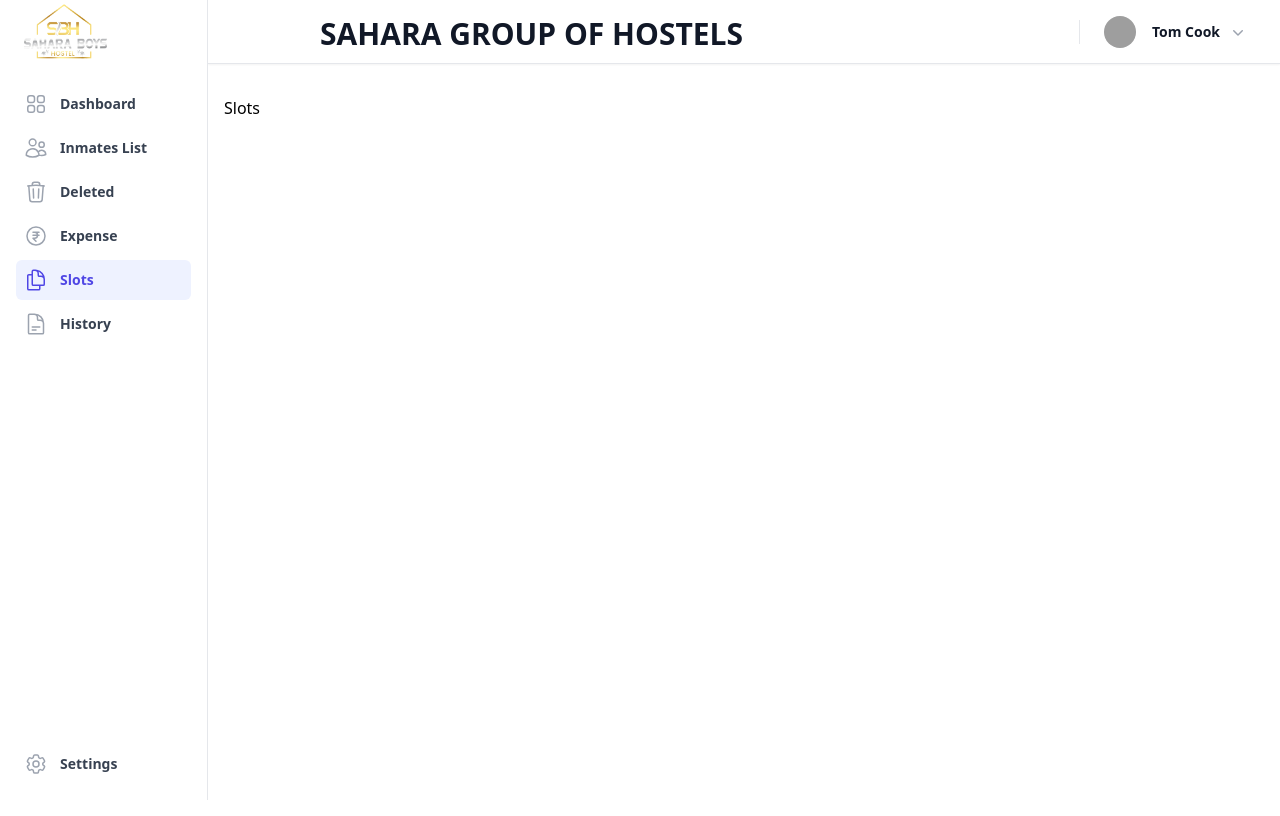
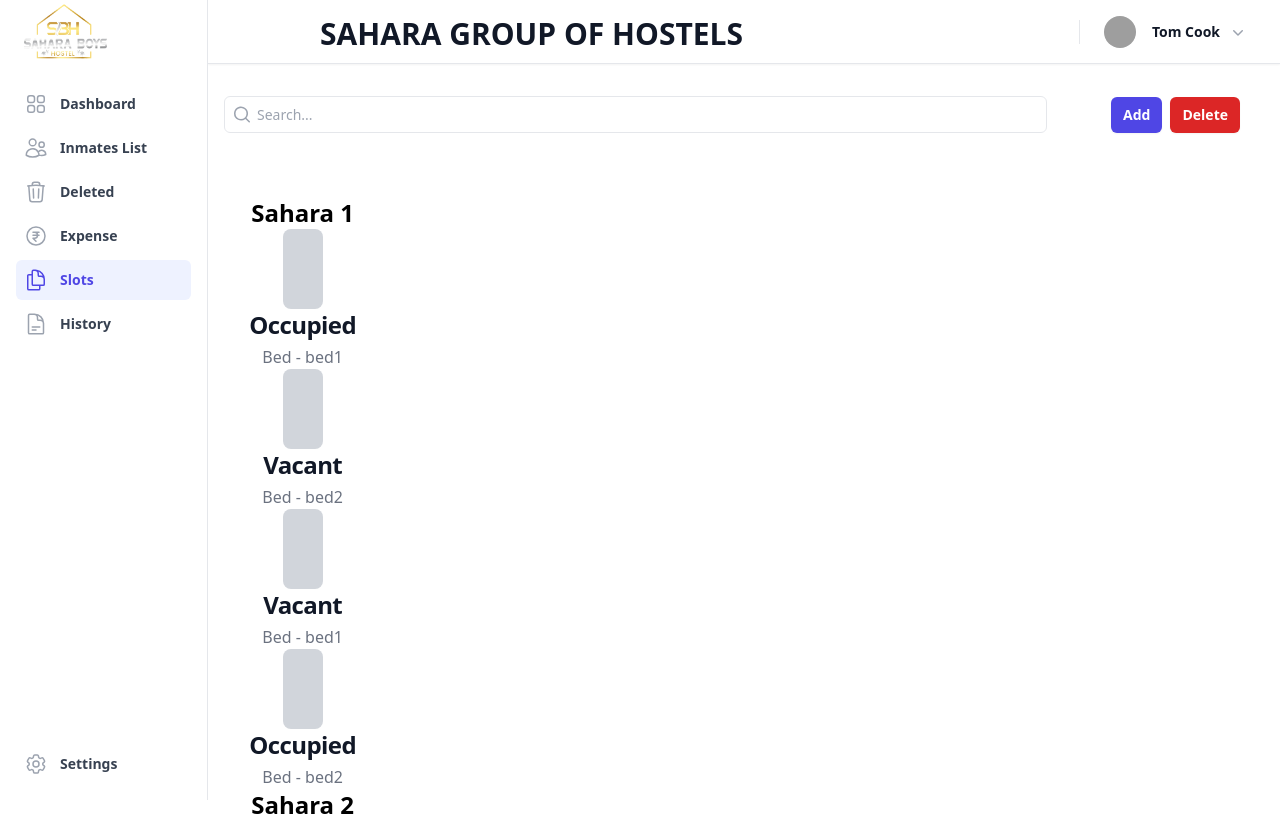
Before and after one commit to saqebkhan/sahara-app, a Vue app: page /slots in a window 1280 px wide. Shown: the top 816 px of the page. Built offline with nearby package versions, Linux system fonts and the light colour scheme; sample sign-in values are in the browser's storage; grey boxes are pictures that could not be loaded.

Commit message:
added first slot ui

```diff
--- a/src/components/Common/NotFound.vue
+++ b/src/components/Common/NotFound.vue
@@ -1,5 +1,28 @@
 <template>
-    <div>
-        404 page not found
+  <main
+    class="grid min-h-full place-items-center bg-white px-6 py-24 sm:py-32 lg:px-8"
+  >
+    <div class="text-center">
+      <p class="text-base font-semibold text-indigo-600">404</p>
+      <h1
+        class="mt-4 text-3xl font-bold tracking-tight text-gray-900 sm:text-5xl"
+      >
+        Page not found
+      </h1>
+      <p class="mt-6 text-base leading-7 text-gray-600">
+        Sorry, we couldn’t find the page you’re looking for.
+      </p>
+      <div class="mt-10 flex items-center justify-center gap-x-6">
+        <a
+          @click="$router.push({ name: RouteNames.HOME })"
+          class="text-sm font-semibold text-gray-900 cursor-pointer"
+          >Back to home <span aria-hidden="true">&rarr;</span></a
+        >
+      </div>
     </div>
+  </main>
 </template>
+
+<script setup>
+import { RouteNames } from "@/router";
+</script>
--- a/src/components/WebTemplate/Home.vue
+++ b/src/components/WebTemplate/Home.vue
@@ -141,7 +141,6 @@
           src="https://www.google.com/maps/embed?pb=!1m18!1m12!1m3!1d514343.8880309842!2d0!3d51.5073509!2m3!1f0!2f0!3f0!3m2!1i1024!2i768!4f13.1!3m3!1m2!1s0x47d8a00baf21de75%3A0x52963a5addd52a99!2sLondon%2C%20UK!5e0!3m2!1sen!2suk!4v1622616275283!5m2!1sen!2suk"
           class="w-full h-full"
           style="border: 0"
-          allowfullscreen=""
           loading="lazy"
         ></iframe>
       </div>
--- /dev/null
+++ b/src/components/modules/Slots/AddSlot.vue
@@ -0,0 +1,3 @@
+<template>
+  <div>Add Slot</div>
+</template>
--- /dev/null
+++ b/src/components/modules/Slots/DeleteSlot.vue
@@ -0,0 +1,5 @@
+<template>
+    <div>
+        Delete Slot
+    </div>
+</template>
--- a/src/components/modules/Slots/Slots.vue
+++ b/src/components/modules/Slots/Slots.vue
@@ -1,3 +1,113 @@
 <template>
-  <div>Slots</div>
+  <section class="bg-white">
+    <div class="flex sm:items-center sticky top-20">
+      <div class="sm:flex-auto">
+        <MagnifyingGlassIcon
+          class="pointer-events-none absolute inset-y-0 left-2 h-full w-5 text-gray-400"
+          aria-hidden="true"
+        />
+        <input
+          class="block h-full w-full py-2 pl-8 pr-0 placeholder:text-gray-400 focus:ring-0 focus:border-indigo-400 text-sm border rounded-md border-gray-200"
+          placeholder="Search..."
+          v-model="search"
+        />
+      </div>
+      <div class="lg:ml-16 ml-6">
+        <button
+          class="whitespace-nowrap"
+          type="button"
+          @click="$router.push({ name: RouteNames.ADD_SLOT })"
+          :class="commonClasses.buttonClasses"
+        >
+          Add
+        </button>
+        <button
+          class="whitespace-nowrap mx-2 bg-red-600 hover:bg-red-700"
+          type="button"
+          @click="$router.push({ name: RouteNames.DELETE_SLOT })"
+          :class="commonClasses.buttonClasses"
+        >
+          Delete
+        </button>
+      </div>
+    </div>
+    <div
+      class="py-8 max-sm:px-0 px-4 max-w-screen-xl text-center lg:py-16 lg:px-6"
+    >
+      <div
+        class="grid gap-8 max-sm:grid-cols-3 lg:gap-16 sm:grid-cols-3 md:grid-cols-4 lg:grid-cols-6"
+      >
+        <div v-if="store.selectedHostel !== 'SAHARA GROUP OF HOSTELS'">
+          <h2 class="font-extrabold text-2xl max-sm:text-xl">
+            {{ store.selectedHostel }}
+          </h2>
+          <div
+            v-for="(room, roomIndex) in store.selectedHostel"
+          >
+            <div
+              v-for="(bed, bedIndex) in room.beds"
+              :key="`room_${roomIndex}_bed_${bedIndex}`"
+            >
+              <div class="text-center text-gray-500">
+                <div
+                  class="w-10 h-20 max-sm:w-10 max-sm:h-15 mx-auto bg-gray-300 rounded-lg"
+                ></div>
+                <h3
+                  class="mb-1 text-2xl max-sm:text-lg font-bold tracking-tight text-gray-900"
+                >
+                  <a href="#">{{
+                    bed.status === "occupied" ? "Occupied" : "Vacant"
+                  }}</a>
+                </h3>
+                <p>Bed - {{ bed.bedNumber }}</p>
+              </div>
+            </div>
+          </div>
+        </div>
+        <div v-else>
+          <div v-for="hostel in hostels">
+            <h2 class="font-extrabold text-2xl max-sm:text-xl">
+              {{ hostel.name }}
+            </h2>
+            <div
+              v-for="(room, roomIndex) in hostel.rooms"
+              :key="`room_${roomIndex}_bed_${bedIndex}`"
+            >
+              <div
+                v-for="(bed, bedIndex) in room.beds"
+                :key="`room_${roomIndex}_bed_${bedIndex}`"
+              >
+                <div class="text-center text-gray-500">
+                  <div
+                    class="w-10 h-20 max-sm:w-10 max-sm:h-15 mx-auto bg-gray-300 rounded-lg"
+                  ></div>
+                  <h3
+                    class="mb-1 text-2xl max-sm:text-lg font-bold tracking-tight text-gray-900"
+                  >
+                    <a href="#">{{
+                      bed.status === "occupied" ? "Occupied" : "Vacant"
+                    }}</a>
+                  </h3>
+                  <p>Bed - {{ bed.bedNumber }}</p>
+                </div>
+              </div>
+            </div>
+          </div>
+        </div>
+      </div>
+    </div>
+  </section>
 </template>
+
+<script setup>
+import { commonClasses } from "../../Common/commonClass";
+import { MagnifyingGlassIcon } from "@heroicons/vue/20/solid";
+import { TrashIcon } from "@heroicons/vue/24/outline";
+import { ref } from "vue";
+import { RouteNames } from "@/router";
+import { hostels } from "@/components/modules/Slots/temporaryData.js";
+import { useStore } from "@/store";
+
+const store = useStore();
+const search = ref("");
+</script>
--- /dev/null
+++ b/src/components/modules/Slots/temporaryData.js
@@ -0,0 +1,40 @@
+export const hostels = [
+    {
+        name: "Sahara 1",
+        rooms: [
+            {
+                roomNumber: "101",
+                beds: [
+                    { bedNumber: "bed1", status: "occupied" },
+                    { bedNumber: "bed2", status: "vacant" },
+                ]
+            },
+            {
+                roomNumber: "102",
+                beds: [
+                    { bedNumber: "bed1", status: "vacant" },
+                    { bedNumber: "bed2", status: "occupied" },
+                ]
+            },
+        ]
+    },
+    {
+        name: "Sahara 2",
+        rooms: [
+            {
+                roomNumber: "201",
+                beds: [
+                    { bedNumber: "bed1", status: "occupied" },
+                    { bedNumber: "bed2", status: "occupied" },
+                ]
+            },
+            {
+                roomNumber: "202",
+                beds: [
+                    { bedNumber: "bed1", status: "vacant" },
+                    { bedNumber: "bed2", status: "vacant" },
+                ]
+            },
+        ]
+    }
+];
--- a/src/router.js
+++ b/src/router.js
@@ -15,6 +15,8 @@ import Slots from "@/components/modules/Slots/Slots.vue";
 import History from "@/components/modules/History/History.vue";
 import Expenses from "@/components/modules/Expenses/Expenses.vue";
 import Deleted from "@/components/modules/Deleted/Deleted.vue";
+import AddSlot from "@/components/modules/Slots/AddSlot.vue";
+import DeleteSlot from "@/components/modules/Slots/DeleteSlot.vue";
 
 const RouteNames = {
   DASHBOARD: "Dashboard",
@@ -30,6 +32,8 @@ const RouteNames = {
   HISTORY: "History",
   SLOTS: "Slots",
   DELETED: "Deleted",
+  ADD_SLOT: "AddSlot",
+  DELETE_SLOT: "DeleteSlot",
 };
 
 const accessGuard = async (to, from, next) => {
@@ -105,6 +109,18 @@ const routes = [
     beforeEnter: accessGuard,
     name: RouteNames.DELETED,
   },
+  {
+    path: "/addSlot",
+    component: AddSlot,
+    beforeEnter: accessGuard,
+    name: RouteNames.ADD_SLOT,
+  },
+  {
+    path: "/deleteSlot",
+    component: DeleteSlot,
+    beforeEnter: accessGuard,
+    name: RouteNames.DELETE_SLOT,
+  },
   { path: "/login", component: Login, name: RouteNames.LOGIN },
   { path: "/", component: Home, name: RouteNames.HOME },
   { path: "/noAccess", component: NoAccess, name: RouteNames.NO_ACCESS },
```
